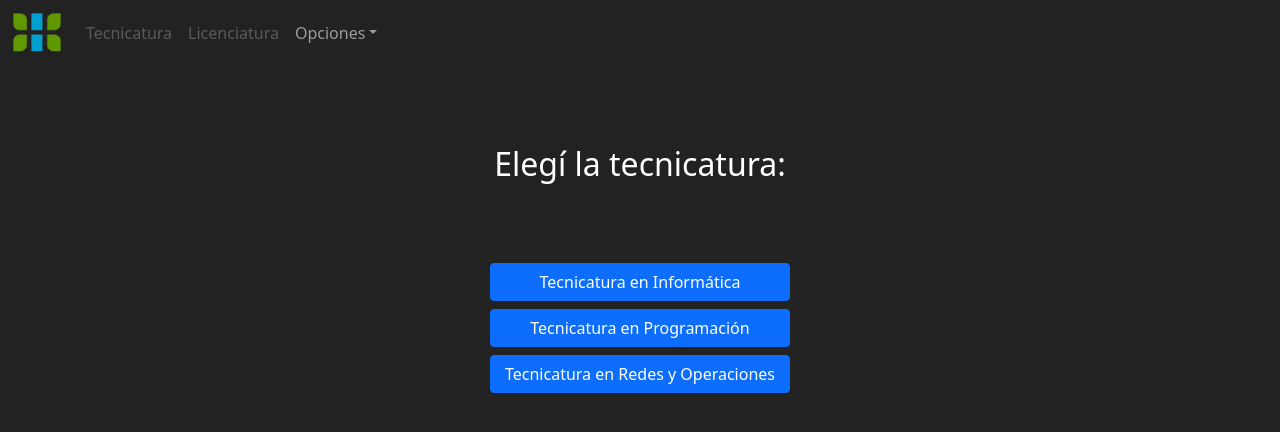
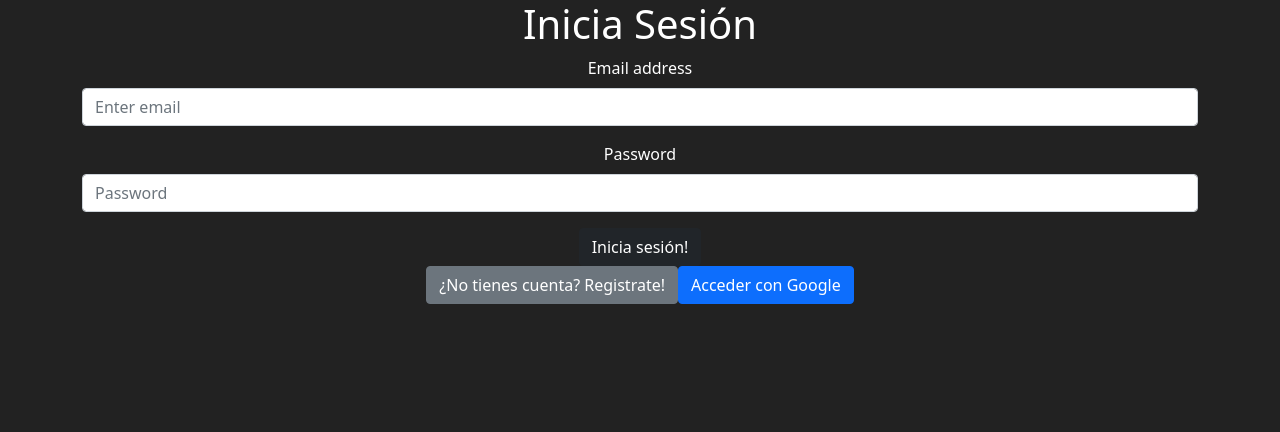
Before and after one commit to fernandobouchet/ProgresoLicenciaturaInformatica, a React (Create React App) app: page / in a window 1280 px wide. Shown: the top 432 px of the page. Built offline with nearby package versions, Linux system fonts and the light colour scheme; no server answers.

Commit message:
Added firebase auth login and cloud firestore to save data

```diff
--- a/src/App.js
+++ b/src/App.js
@@ -1,6 +1,6 @@
 import { Route, Routes } from 'react-router-dom';
 import Home from './components/Home';
-import { useState } from 'react';
+import { useState, useEffect } from 'react';
 import Main from './components/Main';
 import { MateriasLicenciaturaInformatica } from './Utils/Licenciatura';
 import {
@@ -12,18 +12,97 @@ import NavigationBar from './components/NavigationBar';
 import { ThemeProvider } from 'styled-components';
 import { GlobalStyles } from './components/theme/GlobalStyles';
 import { lightTheme, darkTheme } from './components/theme/Themes';
+import Login from './components/Login';
+import firebaseApp from './credentials';
+import { getAuth, onAuthStateChanged } from 'firebase/auth';
+import {
+  getFirestore,
+  doc,
+  getDoc,
+  setDoc,
+  updateDoc,
+  deleteField,
+} from 'firebase/firestore';
+
+const auth = getAuth(firebaseApp);
+const firestore = getFirestore(firebaseApp);
 
 function App() {
+  const [user, setUser] = useState(null);
+
   const [theme, setTheme] = useState('dark');
 
   const [career, setCareer] = useState(null);
 
   const [careerName, setCareerName] = useState(null);
 
-  const [degree, setDegree] = useState(MateriasLicenciaturaInformatica);
+  const [degree, setDegree] = useState(null);
+
+  useEffect(() => {
+    onAuthStateChanged(auth, (userExist) => {
+      if (userExist) {
+        setUser(userExist);
+      } else {
+        setUser(null);
+      }
+    });
+  }, []);
+
+  useEffect(() => {
+    async function fetchData() {
+      try {
+        const data = await getOrCreateDoc(user.email);
+        setCareer(data.data.choosenCareer);
+        setCareerName(data.data.careerName);
+        setDegree(data.data.choosenDegree);
+      } catch (err) {
+        console.log(err);
+      }
+    }
+    user !== null && fetchData();
+    // eslint-disable-next-line react-hooks/exhaustive-deps
+  }, [user]);
+
+  useEffect(() => {
+    async function updateDatabase() {
+      try {
+        const docRef = doc(firestore, `users/${user.email}`);
+        updateDoc(docRef, {
+          data: {
+            careerName: careerName,
+            choosenCareer: [...career],
+            choosenDegree: [...degree],
+          },
+        });
+      } catch (err) {
+        console.log(err);
+      }
+    }
+    user !== null && updateDatabase();
+  }, [careerName, degree, career, user]);
+
+  async function getOrCreateDoc(idDoc) {
+    const docRef = doc(firestore, `users/${idDoc}`);
+    const docPromise = await getDoc(docRef);
+
+    if (docPromise.exists()) {
+      const docInfo = docPromise.data();
+      return docInfo;
+    } else {
+      await setDoc(docRef, {
+        data: {
+          careerName: careerName,
+          choosenCareer: [...career],
+          choosenDegree: [...degree],
+        },
+      });
+      const docPromise = await getDoc(docRef);
+      const docInfo = docPromise.data();
+      return docInfo;
+    }
+  }
 
   function handleClick(e) {
-    e.preventDefault();
     setCareerName(e.target.innerText);
   }
 
@@ -33,10 +112,14 @@ function App() {
     setDegree(MateriasLicenciaturaInformatica);
   }
 
-  function resetData() {
+  async function resetData() {
+    const docRef = doc(firestore, `users/${user.email}`);
     setCareer(null);
     setCareerName('');
     setDegree(null);
+    await updateDoc(docRef, {
+      data: deleteField(),
+    });
   }
 
   function changeCourseStateDegree(courses, state, note) {
@@ -97,18 +180,26 @@ function App() {
     <>
       <ThemeProvider theme={theme === 'light' ? lightTheme : darkTheme}>
         <GlobalStyles />
+        {!user ? (
+          <Login />
+        ) : (
+          <>
             <NavigationBar
               resetData={() => resetData()}
               career={career}
               changeTheme={() => changeTheme()}
               theme={theme}
+              user={user}
             />
+
             <Routes>
               <Route
                 path="/"
                 element={
                   <Home
-                changeCareer={(e, tecnicatura) => changeCareer(e, tecnicatura)}
+                    changeCareer={(e, tecnicatura) =>
+                      changeCareer(e, tecnicatura)
+                    }
                     career={career}
                     careerName={careerName}
                     changeState={(course, state, note, id) =>
@@ -132,6 +223,8 @@ function App() {
                 }
               />
             </Routes>
+          </>
+        )}
       </ThemeProvider>
     </>
   );
--- /dev/null
+++ b/src/components/Login.js
@@ -0,0 +1,72 @@
+import { Container, Form, Button } from 'react-bootstrap';
+import { useState } from 'react';
+import firebaseApp from '../credentials';
+import {
+  getAuth,
+  createUserWithEmailAndPassword,
+  signInWithEmailAndPassword,
+  signInWithRedirect,
+  GoogleAuthProvider,
+} from 'firebase/auth';
+
+const auth = getAuth(firebaseApp);
+const googleProvider = new GoogleAuthProvider();
+
+const Login = () => {
+  const [registered, setRegistered] = useState(false);
+
+  async function handlerSubmit(e) {
+    e.preventDefault();
+    const email = e.target.formBasicEmail.value;
+    const password = e.target.formBasicPassword.value;
+
+    if (registered) {
+      await createUserWithEmailAndPassword(auth, email, password);
+    } else {
+      signInWithEmailAndPassword(auth, email, password);
+    }
+  }
+
+  return (
+    <Container>
+      <h1>{!registered ? 'Inicia Sesión' : 'Registrate'}</h1>
+      <Form onSubmit={(e) => handlerSubmit(e)}>
+        <Form.Group className="mb-3" controlId="formBasicEmail">
+          <Form.Label>Email address</Form.Label>
+          <Form.Control type="email" placeholder="Enter email" />
+        </Form.Group>
+
+        <Form.Group className="mb-3" controlId="formBasicPassword">
+          <Form.Label>Password</Form.Label>
+          <Form.Control type="password" placeholder="Password" />
+        </Form.Group>
+
+        <Button variant="dark" type="submit">
+          {!registered ? 'Inicia sesión!' : 'Registrate!'}
+        </Button>
+      </Form>
+
+      <Container>
+        <Button
+          type="submit"
+          onClick={() => setRegistered(!registered)}
+          variant="secondary"
+        >
+          {registered
+            ? '¿Tienes cuenta? Inicia sesión!'
+            : '¿No tienes cuenta? Registrate!'}
+        </Button>
+
+        <Button
+          type="submit"
+          variant="primary"
+          onClick={() => signInWithRedirect(auth, googleProvider)}
+        >
+          Acceder con Google
+        </Button>
+      </Container>
+    </Container>
+  );
+};
+
+export default Login;
--- a/src/components/NavigationBar.js
+++ b/src/components/NavigationBar.js
@@ -7,9 +7,13 @@ import styled from 'styled-components';
 import { useState } from 'react';
 import ResetButton from './ResetButton';
 import { Link } from 'react-router-dom';
+import firebaseApp from '../credentials';
+import { getAuth, signOut } from 'firebase/auth';
+
+const auth = getAuth(firebaseApp);
 
 const NavigationBar = (props) => {
-  const { resetData, career, changeTheme, theme } = props;
+  const { resetData, career, changeTheme, theme, user } = props;
 
   const [modalShow, setModalShow] = useState(false);
 
@@ -54,7 +58,16 @@ const NavigationBar = (props) => {
                   title="Opciones"
                   id={`offcanvasNavbarDropdown-expand-${'sm'}`}
                 >
-                  <NavDropdown.Item href="#">Iniciar sesión</NavDropdown.Item>
+                  {user && (
+                    <NavDropdown.Item
+                      as={Link}
+                      to={'/'}
+                      href="#"
+                      onClick={() => signOut(auth)}
+                    >
+                      Cerrar sesión
+                    </NavDropdown.Item>
+                  )}
                   <NavDropdown.Item onClick={changeTheme} href="#">
                     {theme === 'light' ? 'Modo oscuro' : 'Modo claro'}
                   </NavDropdown.Item>
--- /dev/null
+++ b/src/credentials.js
@@ -0,0 +1,19 @@
+// Import the functions you need from the SDKs you need
+import { initializeApp } from 'firebase/app';
+// TODO: Add SDKs for Firebase products that you want to use
+// https://firebase.google.com/docs/web/setup#available-libraries
+
+// Your web app's Firebase configuration
+const firebaseConfig = {
+  apiKey: 'AIzaSyBcrCbqQoZn762mpVsxKbqbiGgAz4i1LOM',
+  authDomain: 'progreso-licenciatura.firebaseapp.com',
+  projectId: 'progreso-licenciatura',
+  storageBucket: 'progreso-licenciatura.appspot.com',
+  messagingSenderId: '152547613755',
+  appId: '1:152547613755:web:360a0fc2a6e964bac2101e',
+};
+
+// Initialize Firebase
+const firebaseApp = initializeApp(firebaseConfig);
+
+export default firebaseApp;
```
Lines whose indentation alone changed are shown as unchanged.
